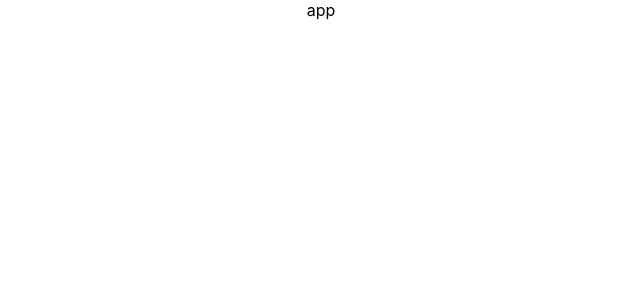
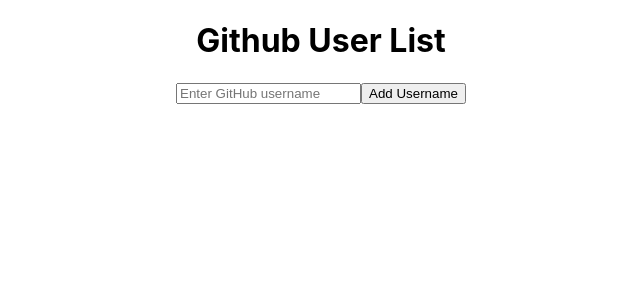
Before and after one commit to dinasaura/my-react-app, a React (Create React App) app: page / in a window 1280 px wide. Shown: the top 300 px of the page, without its empty margins (319-959 px from the left). Built offline with nearby package versions, Linux system fonts and the light colour scheme.

Commit message:
added file

```diff
--- a/src/App.js
+++ b/src/App.js
@@ -1,9 +1,10 @@
 import './App.css';
+import GithubUserList from './GithubUserList';
 
 function App() {
   return (
     <div className="App">
-      app
+      <GithubUserList/>
     </div>
   );
 }
--- /dev/null
+++ b/src/GitHubUser.js
@@ -0,0 +1,26 @@
+import React, { useState, useEffect } from 'react';
+
+function GithubUser({ username }) {
+  const [userData, setUserData] = useState(null);
+
+  useEffect(() => {
+    fetch(`https://api.github.com/users/${username}`)
+      .then(response => response.json())
+      .then(data => setUserData(data))
+      .catch(error => console.error('Errore nel recupero dei dati:', error));
+  }, [username]);
+
+  if (!userData) {
+    return <p>Caricamento...</p>;
+  }
+
+  return (
+    <div>
+      <h2>{userData.name}</h2>
+      <p>Nome utente: {userData.login}</p>
+      <p>Followers: {userData.followers}</p>
+    </div>
+  );
+}
+
+export default GithubUser;
--- /dev/null
+++ b/src/GithubUserList.js
@@ -0,0 +1,38 @@
+import React, { useState } from 'react';
+import GithubUser from './GitHubUser';
+
+function GithubUserList() {
+  const [usernames, setUsernames] = useState([]);
+  const [newUsername, setNewUsername] = useState('');
+
+  const usernameChange = (event) => {
+    setNewUsername(event.target.value);
+  };
+
+  const addUsername = () => {
+    setUsernames([...usernames, newUsername]);
+    setNewUsername('');
+  };
+
+  return (
+    <div>
+      <h1>Github User List</h1>
+      <div>
+        <input
+          type="text"
+          value={newUsername}
+          onChange={usernameChange}
+          placeholder="Enter GitHub username"
+        />
+        <button onClick={addUsername}>Add Username</button>
+      </div>
+      <div>
+        {usernames.map((username, index) => (
+          <GithubUser key={index} username={username} />
+        ))}
+      </div>
+    </div>
+  );
+}
+
+export default GithubUserList;
```
